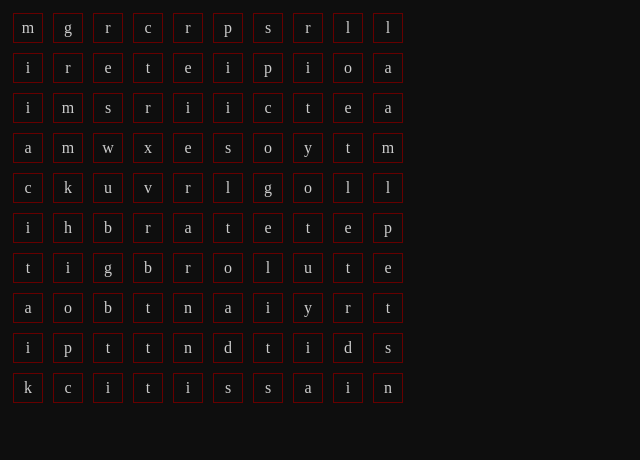
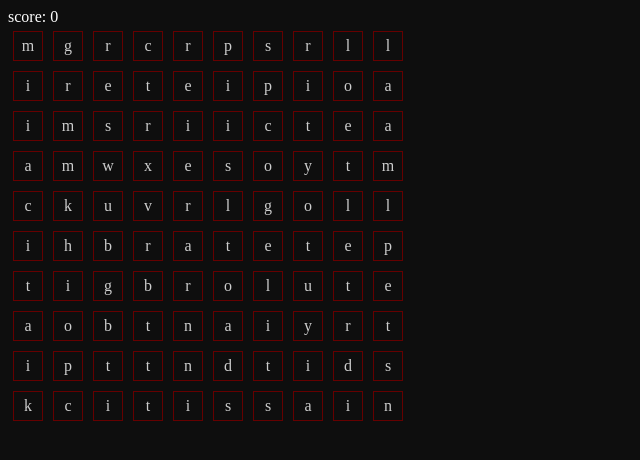
Before and after one commit to InikonZS/words, a React app in the folder client/: page / in a window 1280 px wide. Shown: the top 460 px of the page, without its empty margins (0-640 px from the left). Built offline with nearby package versions, Linux system fonts and the light colour scheme.

Commit message:
add score

```diff
--- a/client/src/gamefield.tsx
+++ b/client/src/gamefield.tsx
@@ -124,6 +124,13 @@ function traceField(letters:Array<Array<ILetter>>){
     }))
 }
 
+function getPoints(word: Array<ILetter>){
+    const result = word.reduce((ac, letter, index)=>{
+        return ac + (index + 1)
+    }, 0);
+    return result;
+}
+
 interface ILetter{
     id: string,
     x: number,
@@ -135,8 +142,14 @@ export default function GameField(){
     const [letters, setLetters] = useState(generateLetters(10, 10));
     const [selected, setSelected] = useState<Array<ILetter>>([]);
     const [animate, setAnimate] = useState<Array<ILetter>>([]);
+    const [points, setPoints] = useState(0);
 
-    return <div className="field">
+    return (
+    <div>
+        <div className="score">
+            <div className="points">score: {points}</div>
+    </div>
+    <div className="field">
         {
             letters.map(row=> {
                 return <div className="row">
@@ -161,6 +174,7 @@ export default function GameField(){
                         const word = selected.map(it=> it.letter).join('');
                         if (formattedWords.includes(word)){
                             console.log('correct ', word);
+                            setPoints(last=> last + getPoints(selected));
                             setAnimate(selected);
                             setTimeout(()=>{
                                 setLetters(last=>{
@@ -192,4 +206,6 @@ export default function GameField(){
             })
         }
     </div>
+    </div>
+    )
 }
```
